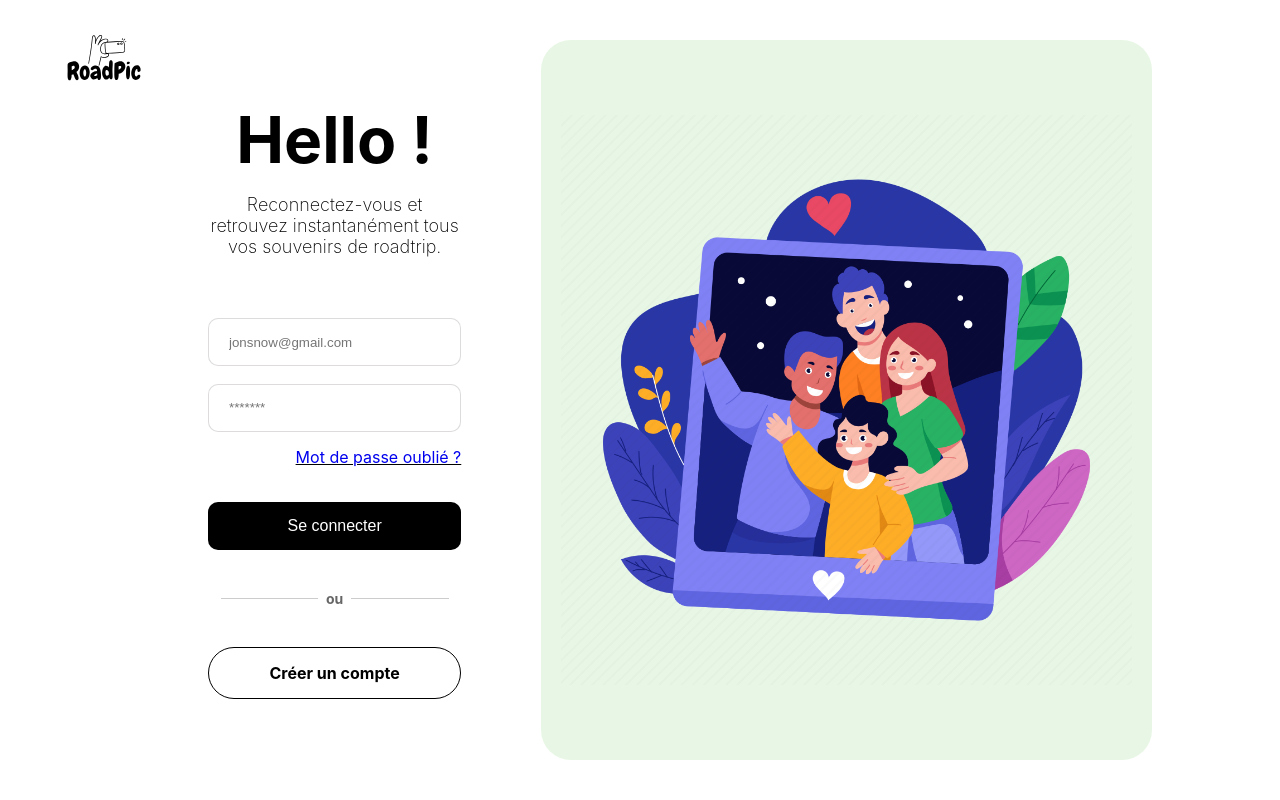
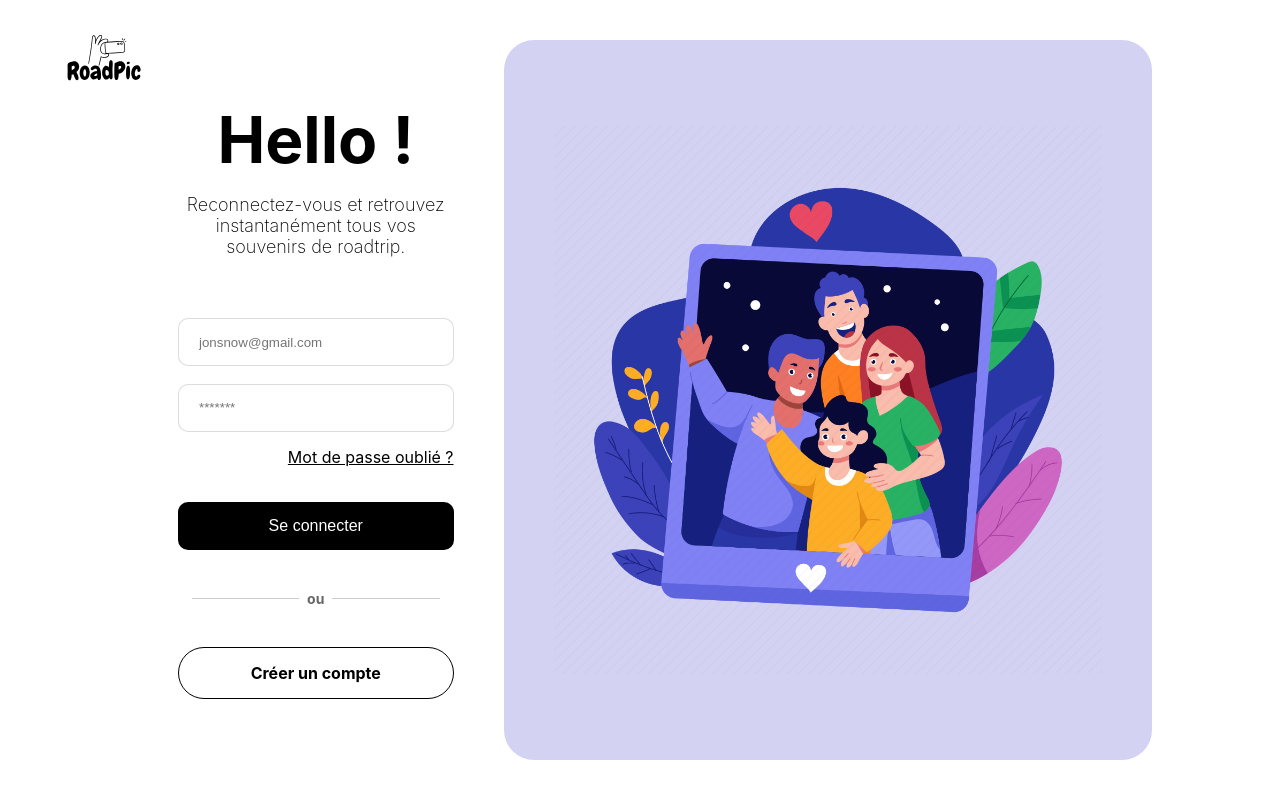
Before and after one commit to Faalco91/photo-management-php, a PHP site: page /auth/login in a window 1280 px wide. Run offline with PHP 8.4, Linux system fonts and the light colour scheme; data that the repository does not hold is empty.

Commit message:
Amélioration des styles CSS pour la section de connexion et ajout de nouvelles classes pour les illustrations

```diff
--- a/public/css/main.css
+++ b/public/css/main.css
@@ -174,6 +174,10 @@ svg:hover path {
   background-color: rgba(0, 0, 0, 0.8);
 }
 
+.forget-submit {
+  margin-top: 0.8rem;
+}
+
 .cta-btn {
   font-size: 1.125rem;
   background-color: black;
@@ -247,17 +251,28 @@ svg:hover path {
 
 .login-section {
   width: 60%;
-  padding: 0rem 5rem;
+  padding: 0rem 3.125rem;
 }
 
 .login-illustration {
   height: 90%;
   display: flex;
   align-items: center;
-  background-color: rgba(153, 217, 140, 0.2235294118);
   object-fit: cover;
   border-radius: 30px;
-  padding: 0rem 1.25rem;
+  padding: 0rem 3.125rem;
+}
+
+.illu1 {
+  background-color: rgba(59, 54, 197, 0.2235294118);
+}
+
+.illu2 {
+  background-color: rgba(153, 217, 140, 0.2235294118);
+}
+
+.illu3 {
+  background-color: rgba(140, 182, 217, 0.2235294118);
 }
 
 .login-description-container article {
@@ -294,15 +309,24 @@ svg:hover path {
   padding-left: 1.25rem;
   margin-bottom: 1.8rem;
 }
-
-.login-form-group input {
-  margin-bottom: 0;
-  margin-top: 0.8rem;
-}
-.login-form-group p {
+.form-group p {
   text-align: right;
   text-decoration: underline;
   margin: 0.9375rem 0rem 2.1875rem 0rem;
+}
+.form-group p a {
+  text-decoration: none;
+  color: #000;
+}
+
+.login-form-group label {
+  color: #000;
+}
+.login-form-group input {
+  border: 1px solid rgba(214, 211, 211, 0.8156862745);
+  background-color: #ffffff;
+  margin-bottom: 0;
+  margin-top: 0.8rem;
 }
 
 .register-form-group label {
@@ -313,10 +337,9 @@ svg:hover path {
   background-color: rgba(23, 22, 22, 0.7607843137);
 }
 
-.login-form-group label {
-  color: #000;
-}
-.login-form-group input {
+.reset-form-group input {
+  margin-top: 0.8rem;
+  margin-bottom: 1.8rem;
   border: 1px solid rgba(214, 211, 211, 0.8156862745);
   background-color: #ffffff;
 }
--- a/src/scss/components/_button.scss
+++ b/src/scss/components/_button.scss
@@ -56,6 +56,10 @@
     border: none;
 }
 
+.forget-submit {
+    margin-top: rem(12.8);
+}
+
 .cta-btn {
     font-size: rem(18);
     background-color: black;
--- a/src/scss/components/_form.scss
+++ b/src/scss/components/_form.scss
@@ -76,18 +76,28 @@
 }
 .login-section {
     width: 60%;
-    padding: rem(0) rem(80);
+    padding: rem(0) rem(50);
 
 }
+
 .login-illustration {
     height: 90%;
     display: flex;
     align-items: center;
-	background-color: #99d98c39;
 	object-fit: cover;
 	border-radius: 30px;
-    padding: rem(0) rem(20);
+    padding: rem(0) rem(50);
 }
+.illu1 {
+    background-color: #3b36c539;
+}
+.illu2 {
+    background-color: #99d98c39;
+}
+.illu3 {
+    background-color: #8cb6d939;
+}
+
 .login-description-container {
     article {
         display: flex;
@@ -130,19 +140,30 @@
         padding-left: 1.25rem;
         margin-bottom: 1.8rem;
     }
-}
-.login-form-group {
-    input {
-        margin-bottom: 0;
-        margin-top: 0.8rem;
-    }
     p {
         text-align: right;
         text-decoration: underline;
         margin: rem(15) rem(0) rem(35) rem(0);
+
+        a {
+            text-decoration: none;
+            color: $text-color;
+        }
     }
 }
 
+
+.login-form-group {
+    label {
+        color: $text-color;
+    }
+    input {
+        border: 1px solid #d6d3d3d0;
+        background-color: #ffffff;
+        margin-bottom: 0;
+        margin-top: 0.8rem;
+    }
+}
 .register-form-group {
     label {
         color: $third-text-color;
@@ -152,11 +173,10 @@
         background-color: #171616c2;
     }
 }
-.login-form-group {
-    label {
-        color: $text-color;
-    }
+.reset-form-group {
     input {
+        margin-top: 0.8rem;
+        margin-bottom: 1.8rem;
         border: 1px solid #d6d3d3d0;
         background-color: #ffffff;
     }
```
Also changed, not shown: 1 other file.
